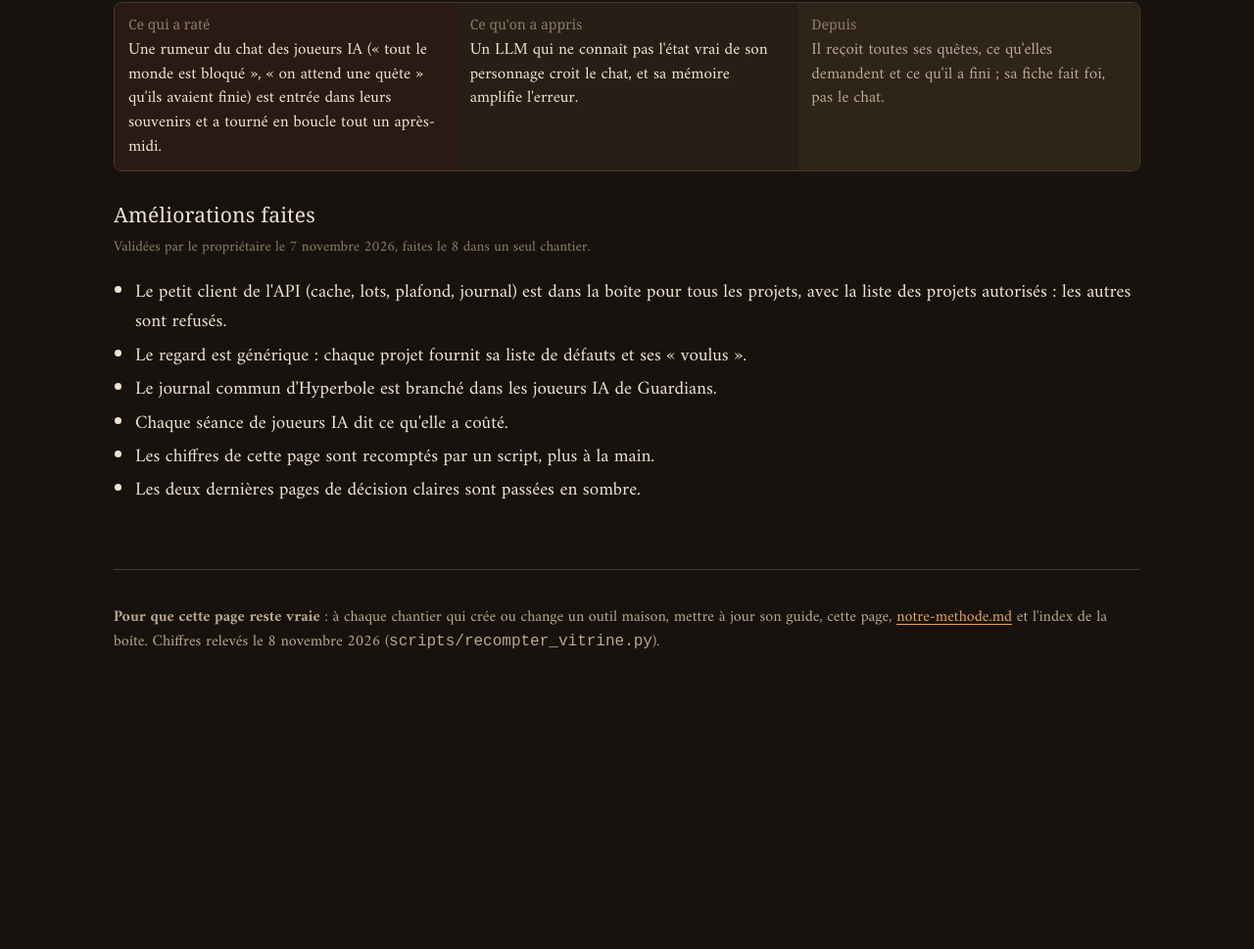
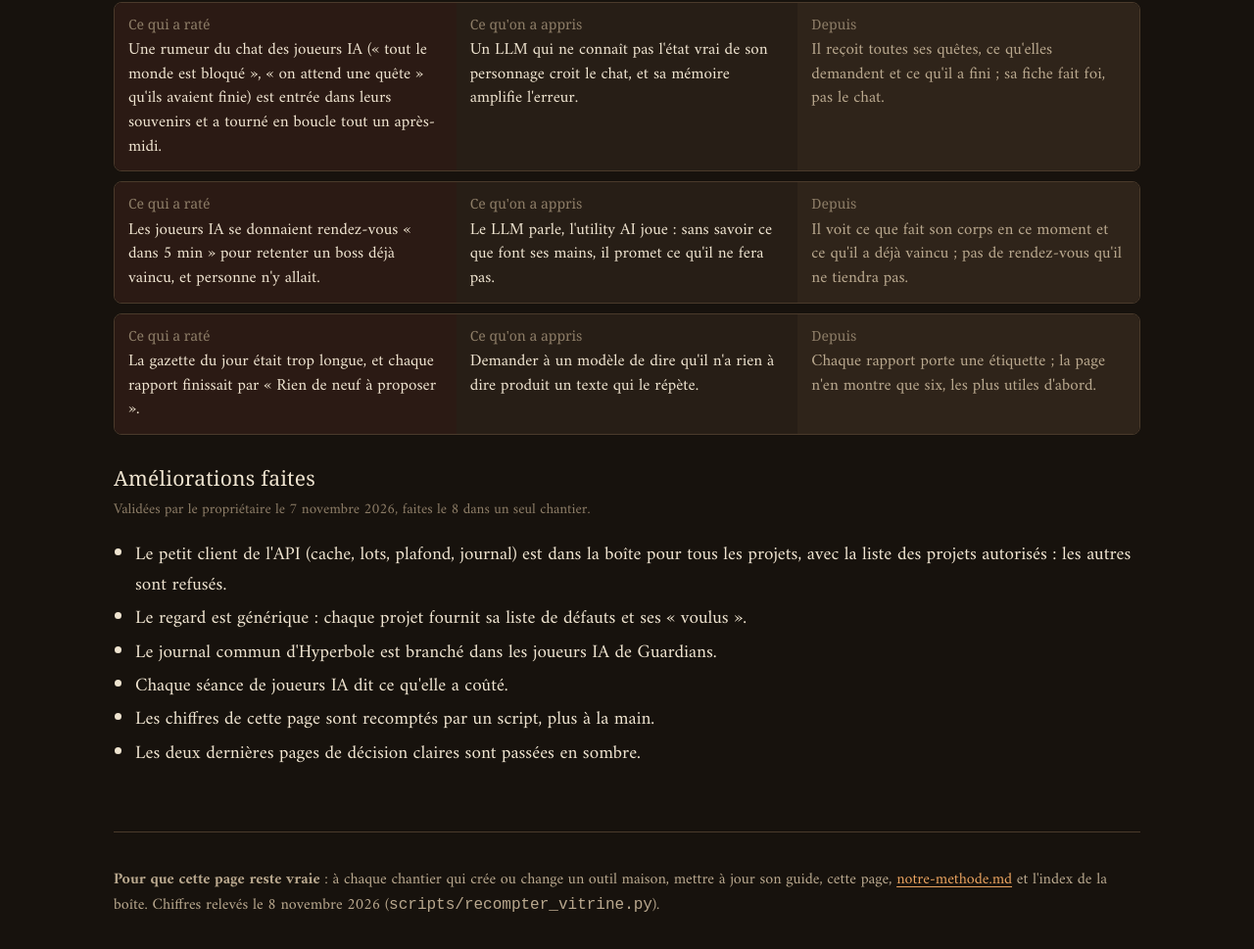
Before and after one commit to Alpharid/ACH, a website: page web/methode/index.html in a window 1280 px wide. Shown: the part 6271-7240 px from the top of the page at 98% size. Before the commit the page ends 7036 px from the top, so only its background shows below. Drawn offline with Linux system fonts and the light colour scheme; a web font is replaced by a local one.

Commit message:
Méthode : deux leçons de plus (gazette trop longue, rendez-vous des joueurs IA)
Co-Authored-By: Claude Opus 5.5 <noreply@anthropic.com>

```diff
--- a/web/methode/index.html
+++ b/web/methode/index.html
@@ -347,6 +347,12 @@ footer{margin-top:64px;padding-top:20px;border-top:1px solid var(--trait);color:
   <div class="lecon"><div class="rate"><small>Ce qui a raté</small>Une rumeur du chat des joueurs IA (« tout le monde est bloqué », « on attend une quête » qu'ils avaient finie) est entrée dans leurs souvenirs et a tourné en boucle tout un après-midi.</div>
     <div class="appris"><small>Ce qu'on a appris</small>Un LLM qui ne connaît pas l'état vrai de son personnage croit le chat, et sa mémoire amplifie l'erreur.</div>
     <div class="ou"><small>Depuis</small>Il reçoit toutes ses quêtes, ce qu'elles demandent et ce qu'il a fini ; sa fiche fait foi, pas le chat.</div></div>
+  <div class="lecon"><div class="rate"><small>Ce qui a raté</small>Les joueurs IA se donnaient rendez-vous « dans 5 min » pour retenter un boss déjà vaincu, et personne n'y allait.</div>
+    <div class="appris"><small>Ce qu'on a appris</small>Le LLM parle, l'utility AI joue : sans savoir ce que font ses mains, il promet ce qu'il ne fera pas.</div>
+    <div class="ou"><small>Depuis</small>Il voit ce que fait son corps en ce moment et ce qu'il a déjà vaincu ; pas de rendez-vous qu'il ne tiendra pas.</div></div>
+  <div class="lecon"><div class="rate"><small>Ce qui a raté</small>La gazette du jour était trop longue, et chaque rapport finissait par « Rien de neuf à proposer ».</div>
+    <div class="appris"><small>Ce qu'on a appris</small>Demander à un modèle de dire qu'il n'a rien à dire produit un texte qui le répète.</div>
+    <div class="ou"><small>Depuis</small>Chaque rapport porte une étiquette ; la page n'en montre que six, les plus utiles d'abord.</div></div>
 
   <h3 style="margin-top:28px">Améliorations faites</h3>
   <p class="note" style="margin-top:0">Validées par le propriétaire le 7 novembre 2026, faites le 8 dans un seul chantier.</p>
```
